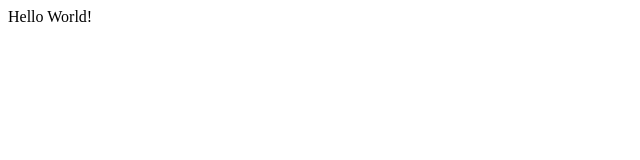
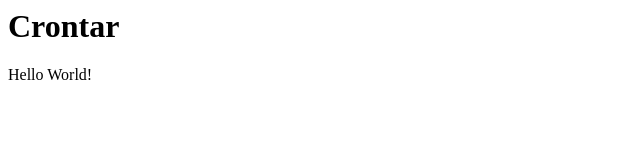
Before and after one commit to crontar/crontar.github.io, a plain HTML site: page index.html in a window 1280 px wide. Shown: the whole page, without its empty margins (0-640 px from the left). Drawn offline with Linux system fonts and the light colour scheme.

Commit message:
Add basic heading

```diff
--- a/index.html
+++ b/index.html
@@ -1,6 +1,7 @@
 <html>
     <head><title>Crontar</title></head>
     <body>
-        Hello World!
+        <h1>Crontar</h1>
+        <p>Hello World!</p>
     </body>
 </html>
```
